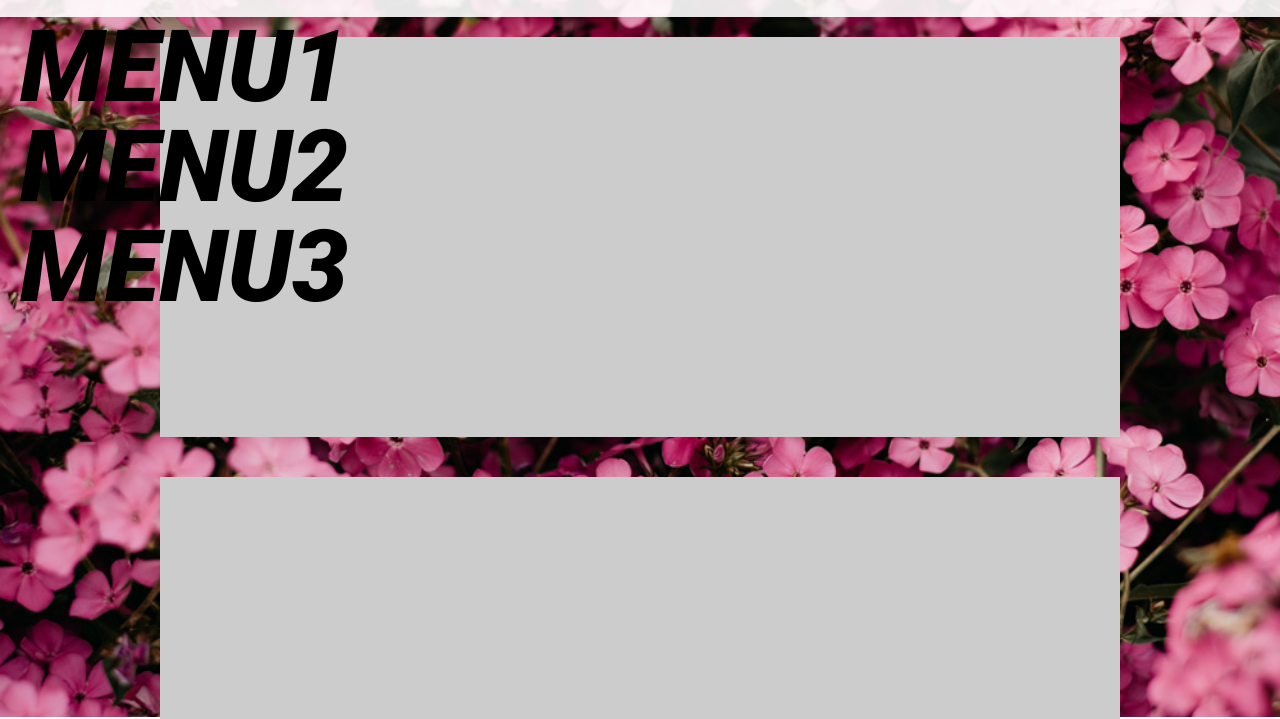
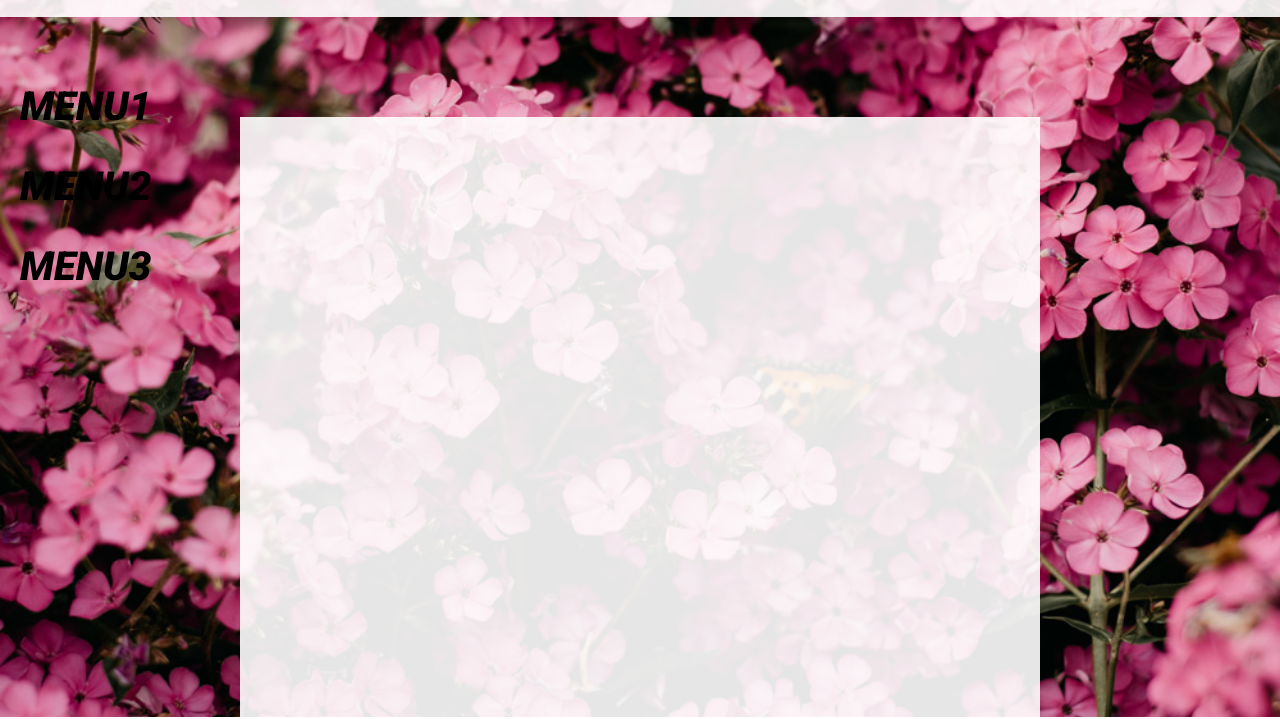
Before and after one commit to KUAD-XtechDesign/js_page-kishimoto-hiyoko, a plain HTML site: page sample02.html in a window 1280 px wide. Shown: the part 83-802 px from the top of the page. Drawn offline with nearby package versions, Linux system fonts and the light colour scheme; some packages are replaced by stand-ins of ours.

Commit message:
Update style02.css

```diff
--- a/css/style02.css
+++ b/css/style02.css
@@ -31,10 +31,10 @@ header{
 
 #menu{
   position: fixed;
-  top: 100px;
-  font-size: 100px;
+  top: 150px;
+  font-size: 40px;
   font-family: 'Roboto', sans-serif;
-  line-height: 1;
+  line-height: 2;
   left: 20px;
   z-index: 100;
   cursor: pointer;
@@ -43,19 +43,20 @@ header{
 #content{
   position: relative;
   margin: 100px auto;
-  padding: 20px;
+  padding: 100px;
   max-width: 1000px;
 }
 
 .set{
-  background-color: #ccc;
-  min-height: 400px;
-  margin-bottom: 40px;
+  background-color: rgba(255, 255, 255, 0.9);
+  min-height: 600px;
+  margin-bottom: 60px;
 }
 
 body.one #backimg01,
 body.two #backimg02,
-body.three #backimg03{
+body.three #backimg03,
+body.four #backimg04{
   opacity: 1;
 }
 
```
